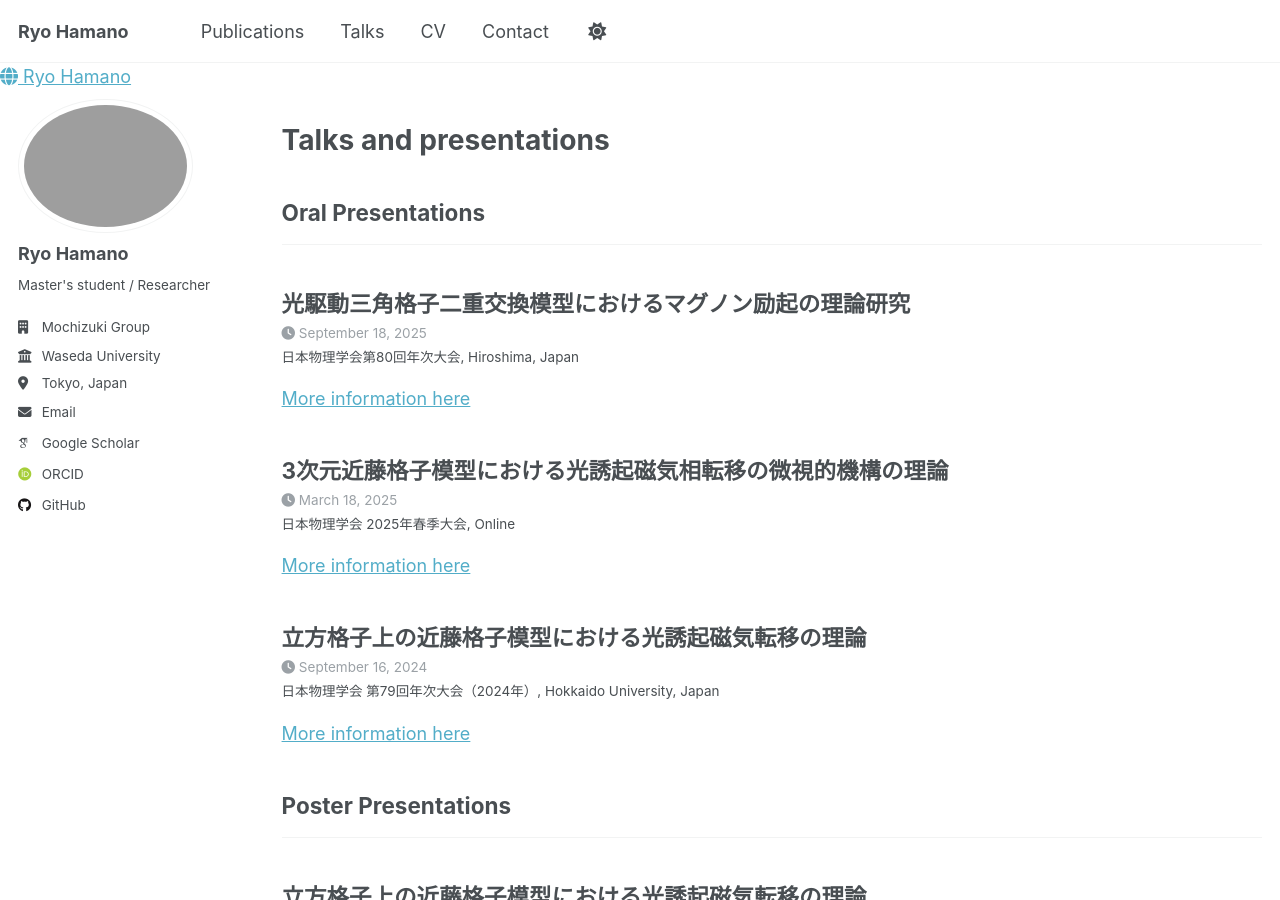
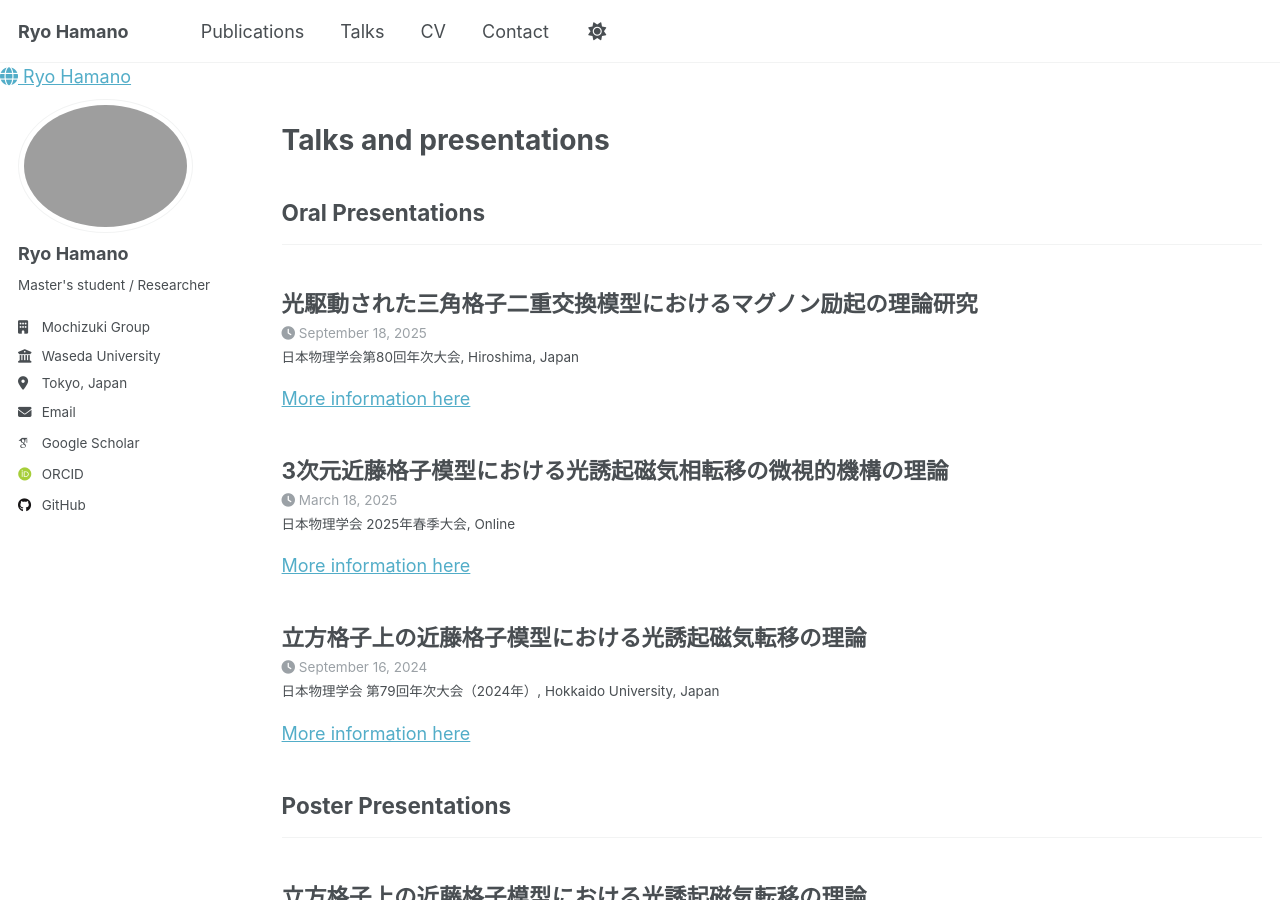
Before and after one commit to ryohamano/ryohamano.github.io, a Jekyll site: the page built from _pages/talks.html, in a window 1280 px wide and 900 px high. Built offline with Jekyll 4.4.1, drawn with Linux system fonts in a browser that asks for light colours; some web fonts are replaced.

Commit message:
Update and rename JPSJ2025Autumn.md to JPS2025Autumn.md

```diff
--- a/_talk_md_files/JPSJ2025Autumn.md
+++ b/_talk_md_files/JPS2025Autumn.md
@@ -1,5 +1,5 @@
 ---
-title: "光駆動三角格子二重交換模型におけるマグノン励起の理論研究"
+title: "光駆動された三角格子二重交換模型におけるマグノン励起の理論研究"
 collection: talk_md_files
 category: "oral"
 permalink: /talk_md_files/JPSJ2025Autumn
```
